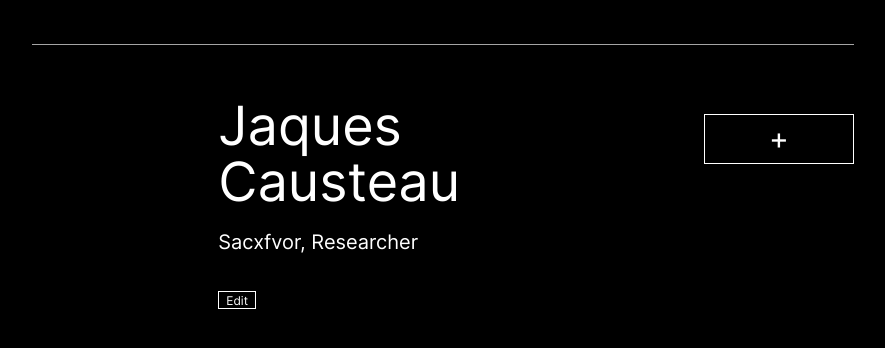
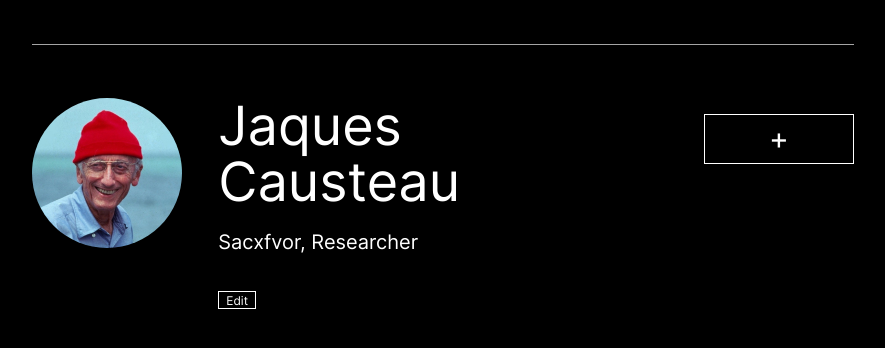
Before and after one commit to Verakhab/Yandex.Praktikum-Project-8, a plain HTML site: page index.html in a window 1280 px wide. Shown: the part 88-436 px from the top of the page, without its empty margins (197-1082 px from the left). Drawn offline with Linux system fonts and the light colour scheme; no server answers.

Commit message:
Update user-info__photo.css

```diff
--- a/blocks/user-info/__photo/user-info__photo.css
+++ b/blocks/user-info/__photo/user-info__photo.css
@@ -5,7 +5,7 @@
   border-radius: 50%;
   background-size: cover;
   background-position: center;
-  /*background-image: url(../../../images/avatar.jpg);*/
+  background-image: url(../../../images/avatar.jpg);
 }
 
 @media screen and (max-width: 980px) {
```
